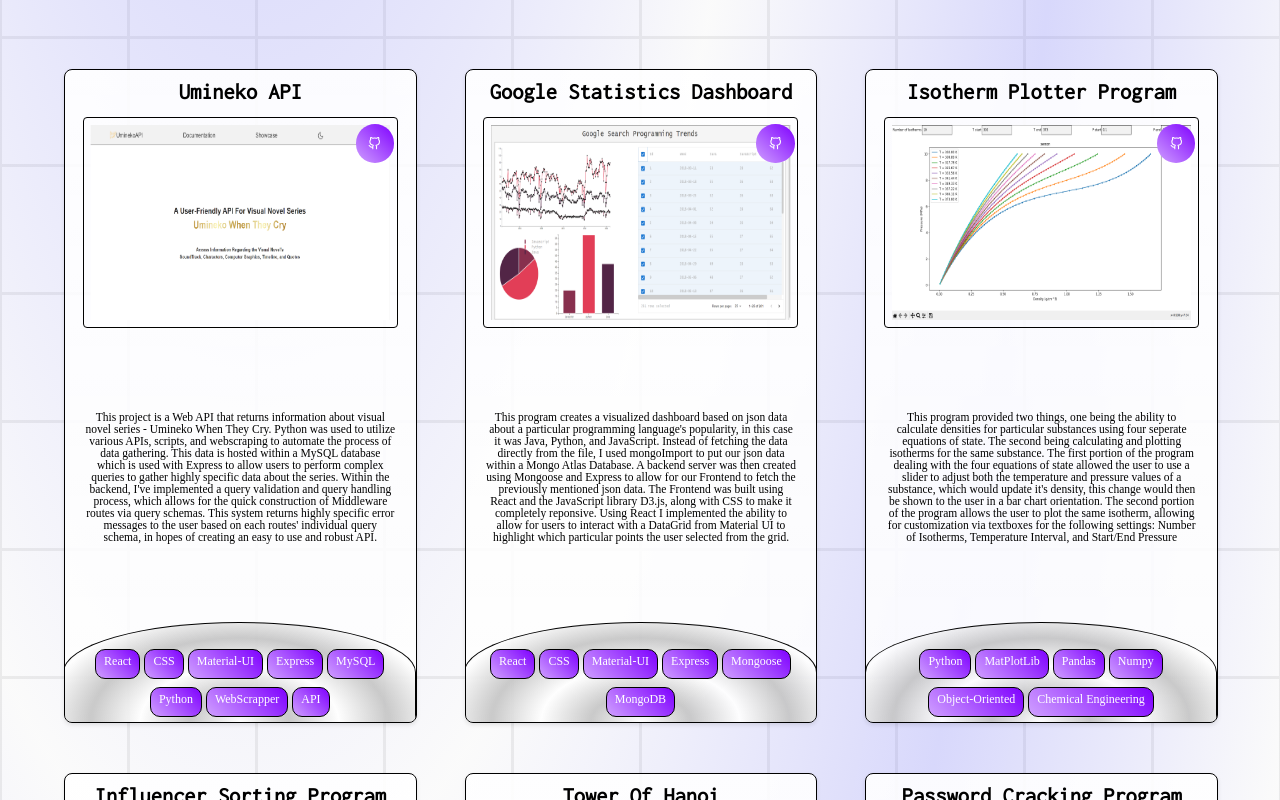
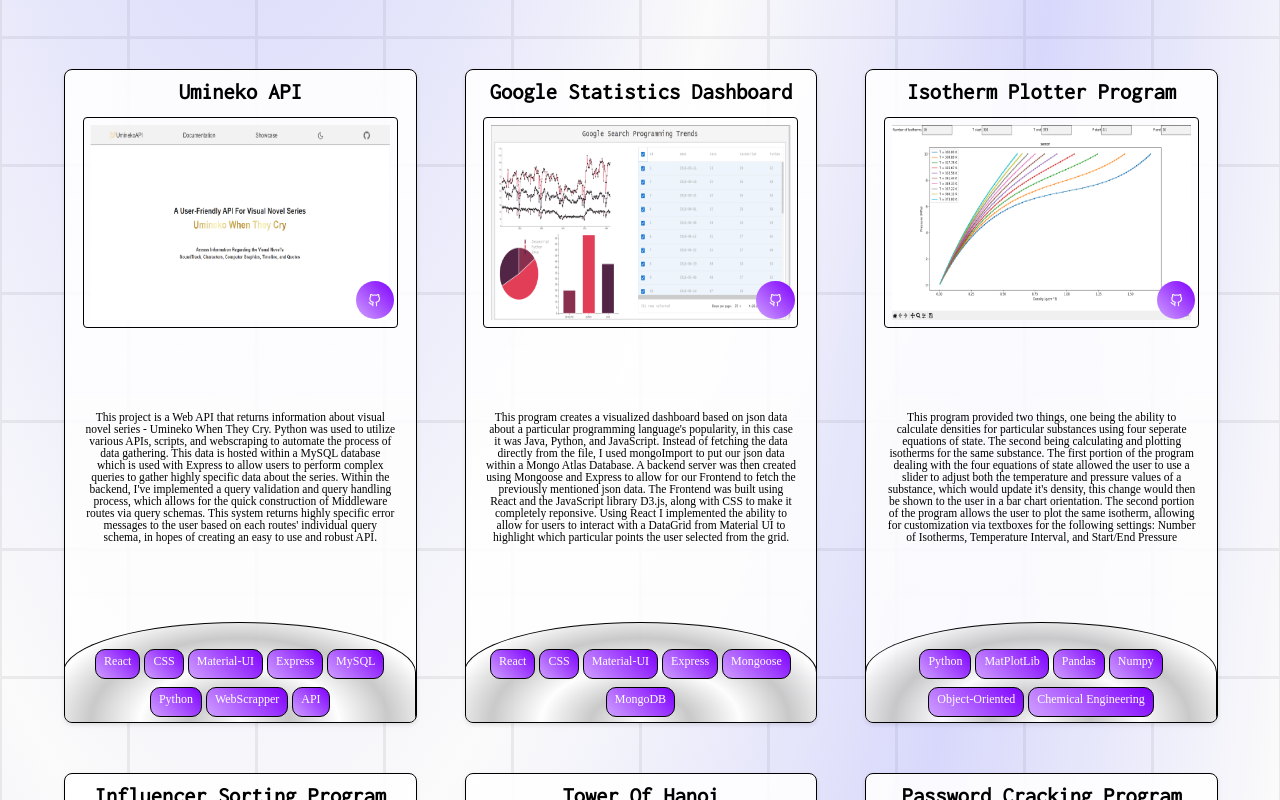
Before and after one commit to antbalanzategui/portfolio, a Next.js app: page / in a window 1280 px wide. Shown: the part 2520-3320 px from the top of the page. Built offline with nearby package versions, Linux system fonts and the light colour scheme.

Commit message:
Moved Icon on Images to Bottom Right...

```diff
--- a/src/styles/ProjectCard.module.css
+++ b/src/styles/ProjectCard.module.css
@@ -134,7 +134,7 @@
 
   .iconCon {
     position: relative;
-    top: 18%;
+    top: 80%;
     right: -82%;
     z-index: 1;
   }
```
